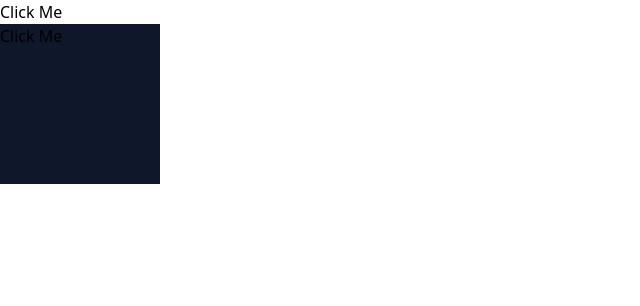
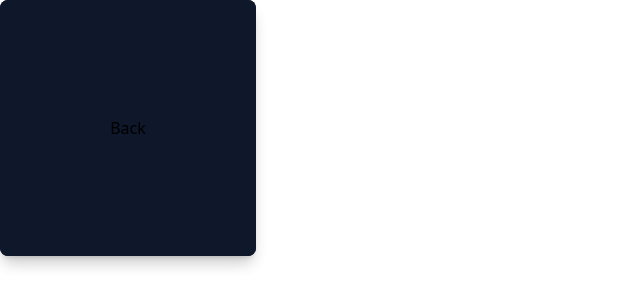
Before and after one commit to EugeneAfriyie/framer-demo, a React (Vite) app: page / in a window 1280 px wide. Shown: the top 306 px of the page, without its empty margins (0-640 px from the left). Built offline with nearby package versions, Linux system fonts and the light colour scheme.

Commit message:
FlipCard jsx

```diff
--- a/src/App.jsx
+++ b/src/App.jsx
@@ -17,6 +17,7 @@ import TextStagger from './Component/StaggerVariants/TextStagger'
 import TextStaggerLoop from './Component/StaggerVariants/TextStaggerLoop'
 import UseMotionSpring from './Component/VariantsTrial/USEMOTIONVALUE/UseMotionSpring'
 import UseDynamicRotate from './Component/VariantsTrial/USEMOTIONVALUE/useDynamicRotate'
+import FlipCard from './Component/StaggerVariants/FlipCard'
 
 const App = () => {
   return (
@@ -38,7 +39,8 @@ const App = () => {
       {/* <TextStagger /> */}
       {/* <TextStaggerLoop /> */}
       {/* <UseMotionSpring /> */}
-      <UseDynamicRotate />
+      {/* <UseDynamicRotate /> */}
+      <FlipCard />
     </div>
   )
 }
--- /dev/null
+++ b/src/Component/StaggerVariants/FlipCard.jsx
@@ -0,0 +1,22 @@
+import React from 'react'
+import { motion } from 'framer-motion'
+const FlipCard = () => {
+  return (
+    <div className='perspective-dramatic w-64 h-64'>
+        <motion.div className="relattive h-full w-full ">
+
+        <div className="absolute w-full h-full bg-slate-900 rounded-lg shadow-lg flex items-center justify-center">
+            Front
+        </div>
+
+        <motion.div className="absolute w-full h-full bg-slate-900 rounded-lg shadow-lg flex items-center justify-center">
+            Back
+        </motion.div>
+
+        </motion.div>
+
+    </div>
+  )
+}
+
+export default FlipCard
```
